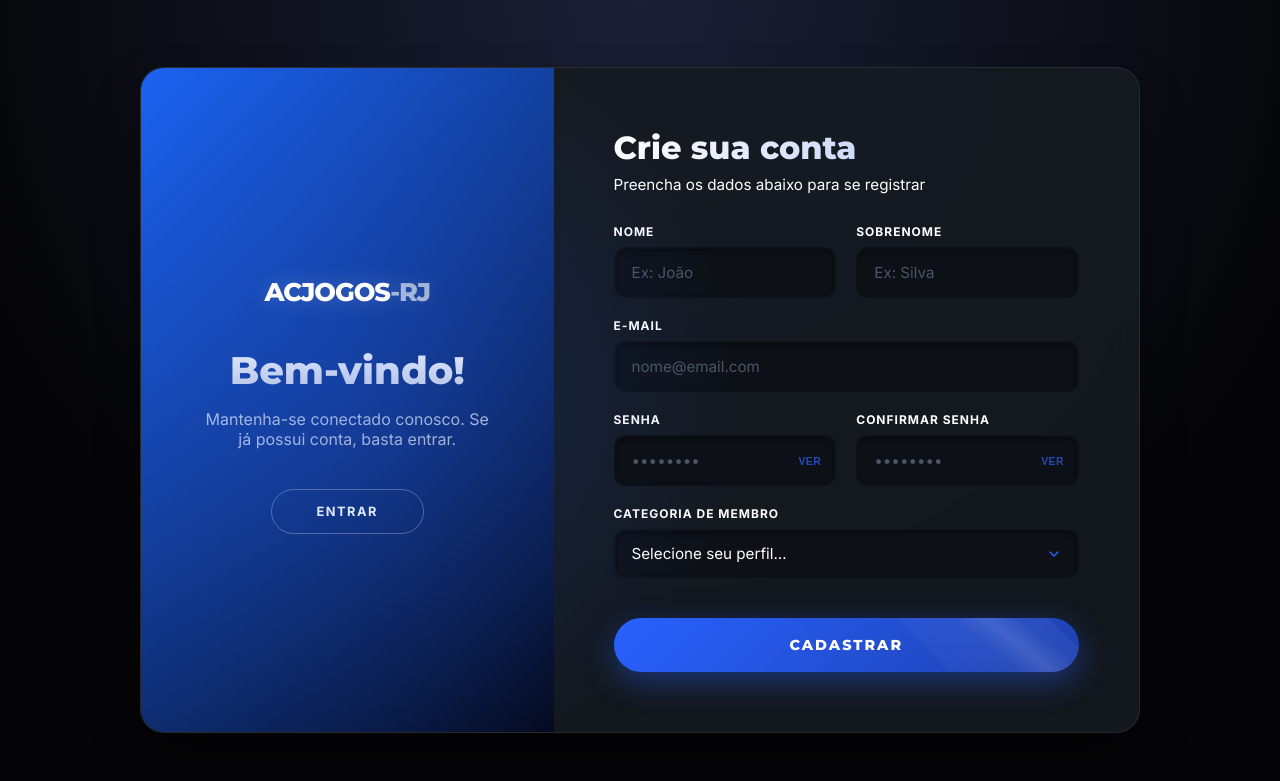
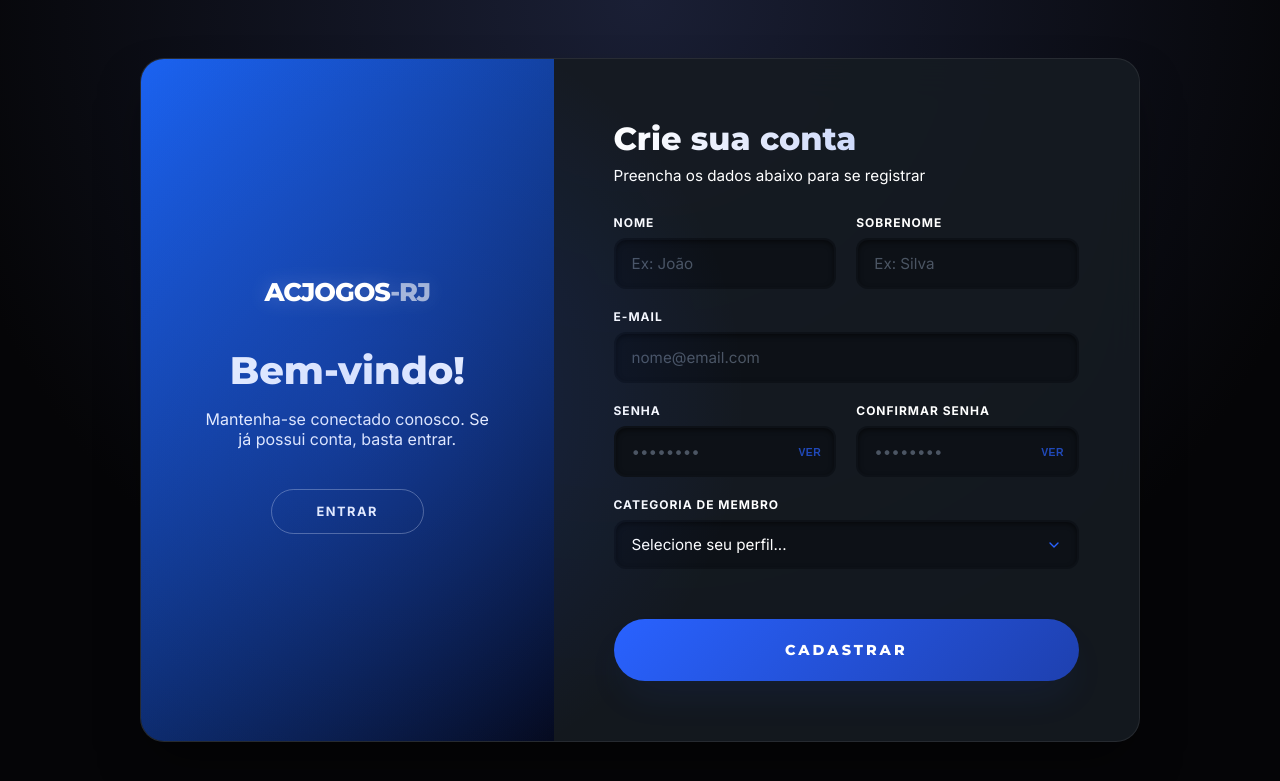
Before and after one commit to julianamiiller/acjogos_rj, a Django app: page /accounts/cadastro/ in a window 1280 px wide. Shown: the top 781 px of the page. Run offline with Django 4.2, Linux system fonts and the light colour scheme.

Commit message:
style: refine authentication styles in auth.css

```diff
--- a/static/css/auth.css
+++ b/static/css/auth.css
@@ -93,14 +93,14 @@ body {
     font-size: 2.4rem;
     font-weight: 800;
     margin-bottom: 15px;
-    background: linear-gradient(to bottom, #fff, #cbd5e1);
+    background: linear-gradient(to bottom, #fff, #ffffff);
     -webkit-background-clip: text;
     -webkit-text-fill-color: transparent;
 }
 
 .welcome-message p {
     font-size: 1rem;
-    color: rgba(255, 255, 255, 0.7);
+    color: rgb(255, 255, 255);
     margin-bottom: 40px;
     max-width: 300px;
 }
@@ -109,7 +109,7 @@ body {
     display: inline-block;
     padding: 14px 45px;
     border: 1.5px solid rgba(255, 255, 255, 0.3);
-    color: #fff;
+    color: #ffffff;
     text-decoration: none;
     border-radius: 50px;
     font-weight: 700;
@@ -209,48 +209,44 @@ input:focus, select:focus {
 
 .toggle-password:hover { opacity: 1; text-shadow: 0 0 8px var(--accent-neon); }
 
-/*meu botão de cadastro*/
+/* BOTÃO DE AÇÃO - O "CORE" DO DESIGN */
 .btn-primary-action {
     width: 100%;
-    background: var(--accent-gradient);
+    background: var(--accent-gradient); /* O gradiente azul neon */
     color: #fff;
-    padding: 18px;
+    padding: 22px;
     border: none;
-    border-radius: 50px;
+    border-radius: 100px; /* Formato de pílula moderno */
     font-family: 'Montserrat', sans-serif;
-    font-weight: 800;
+    font-weight: 900;
     font-size: 0.9rem;
-    letter-spacing: 2px;
+    letter-spacing: 3px; /* Letras bem espaçadas para visual premium */
     cursor: pointer;
-    margin-top: 20px;
+    margin-top: 30px;
+    text-transform: uppercase;
     position: relative;
-    overflow: hidden;
-    box-shadow: 0 10px 30px rgba(41, 98, 255, 0.4);
-    transition: var(--transition);
+    overflow: hidden; /* Necessário para o efeito de brilho (flare) */
+    box-shadow: 0 20px 40px -10px rgba(41, 98, 255, 0.1); /* Sombra de brilho azul */
+    transition: all 0.4s ease;
 }
 
-.btn-primary-action::after {
+/* Efeito ao passar o mouse */
+.btn-primary-action:hover {
+    transform: translateY(-4px) scale(1.02); /* Sobe levemente e cresce */
+}
+
+/* O efeito de "Raio de Luz" (Flare) que passa pelo botão */
+.btn-primary-action::before {
     content: '';
     position: absolute;
-    top: -50%;
-    left: -50%;
-    width: 200%;
-    height: 200%;
-    background: linear-gradient(
-        to bottom right,
-        rgba(255, 255, 255, 0) 0%,
-        rgba(255, 255, 255, 0.05) 40%,
-        rgba(255, 255, 255, 0.15) 50%,
-        rgba(255, 255, 255, 0.05) 60%,
-        rgba(255, 255, 255, 0) 100%
-    );
-    transform: rotate(45deg) translateY(-100%);
-    transition: transform 0.8s cubic-bezier(0.4, 0, 0.2, 1);
-    pointer-events: none;
+    top: 0; left: -100%;
+    width: 100%; height: 100%;
+    background: linear-gradient(90deg, transparent, rgba(255,255,255,0.2), transparent);
+    transition: 0.6s;
 }
 
-.btn-primary-action:hover::after {
-    transform: rotate(45deg) translateY(100%);
+.btn-primary-action:hover::before {
+    left: 100%;
 }
 
 .error-summary {
```
